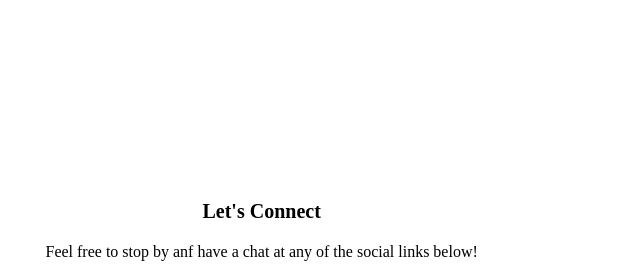
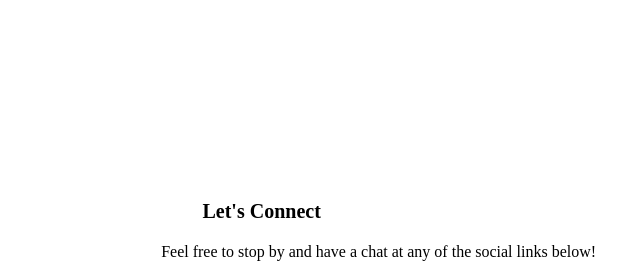
Before and after one commit to kmmatthews15/keishughhh.codes, a Gatsby site: page /contact in a window 1280 px wide. Shown: the part 68-340 px from the top of the page, without its empty margins (313-953 px from the left). Built offline with nearby package versions, Linux system fonts and the light colour scheme; Gatsby itself is replaced by a stand-in of ours.

Commit message:
reformatting the contact page

```diff
--- a/src/pages/contact.js
+++ b/src/pages/contact.js
@@ -13,11 +13,11 @@ const Container = styled.div`
 
 const Socials = styled.div`
    margin-top: 2rem;
-   margin-left: 290px;
+   margin-left: 13rem;
    float: left;
    height: 100%;
    @media only screen and (max-width: 1400px) {
-      margin-left: 16rem;
+      margin-left: 11rem;
    }
    @media only screen and (max-width: 700px) {
       margin-left: 9rem;
@@ -63,15 +63,15 @@ class ContactPage extends React.Component {
             <Container>
             <Wrapper>
                <Header>Let's Connect</Header>
-               <Info>Feel free to stop by anf have a chat at any of the social
+               <Info>Feel free to stop by and have a chat at any of the social
                   links below!
-               </Info>
             <Socials>
             <a href="https://www.linkedin.com/in/keisha-matthews-794a55189" target="_blank" rel="noopener noreferrer"><FontAwesomeIcon icon={faLinkedin} className="inner-about-contact" /></a>
             <a href="https://www.github.com/kmmatthews15" target="_blank" rel="noopener noreferrer"><FontAwesomeIcon icon={faGithub} className="inner-about-contact" /></a>
             <a href="https://www.instagram.com/keishughhh.codes" target="_blank" rel="noopener noreferrer"><FontAwesomeIcon icon={faInstagram} className="inner-about-contact" /></a>
             <a href="mailto:keishughhhcodes@gmail.com?subject=Keisha Inquiry"><FontAwesomeIcon icon={faEnvelopeSquare} className="inner-about-contact" /></a>
             </Socials>
+            </Info>
             </Wrapper>
             </Container>
          </Layout>
```
